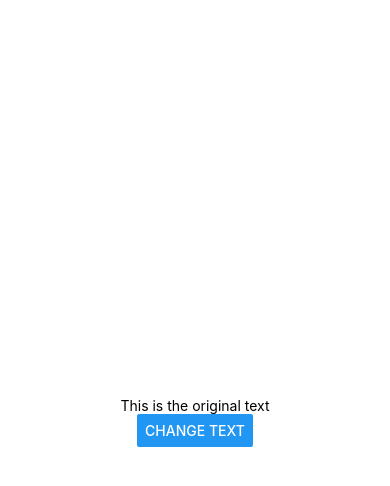
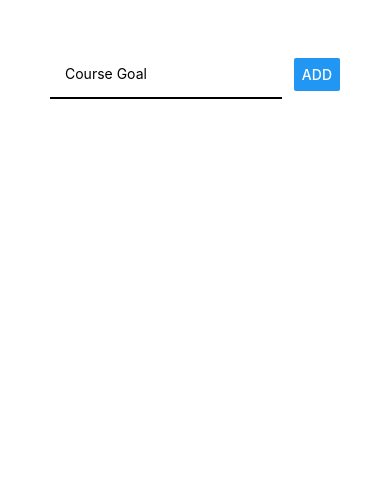
Before and after one commit to quangvietnguyen/React-native-first-app, a React Native app: screen / in a window 390 px wide. Shown: the top 486 px of the page. Built offline with nearby package versions, Linux system fonts and the light colour scheme.

Commit message:
Nov 2 First start

```diff
--- a/App.js
+++ b/App.js
@@ -1,27 +1,18 @@
 import { StatusBar } from 'expo-status-bar';
 import React, { useState } from 'react';
-import { StyleSheet, Text, View, Button, YellowBox } from 'react-native';
+import { StyleSheet, TextInput, View, Button } from 'react-native';
 
 export default function App() {
-  const [outputText, setOutputText] = useState('This is the original text');
   return (
-    <View style={styles.container}>
-      <Text>{outputText}</Text>
-      <StatusBar style="auto" />
-      <Button title="Change Text" onPress={() => setOutputText('This is a new text')}/>
+    <View style={{padding: 50}}>
+      <View style={{flexDirection: 'row', justifyContent: 'space-between', alignItems: 'center'}}>
+        <TextInput placeholder="Course Goal" style={{padding: 15, borderBottomColor: 'black', borderBottomWidth: 2, width: '80%'}}/>
+        <Button title="ADD"/>
+      </View>
+      <View></View>
     </View>
   );
 }
 
 const styles = StyleSheet.create({
-  container: {
-    flex: 1,
-    backgroundColor: '#fff',
-    alignItems: 'center',
-    justifyContent: 'center',
-  },
-
-  Button: {
-    backgroundColor: '#aaa',
-  }
 });
```
